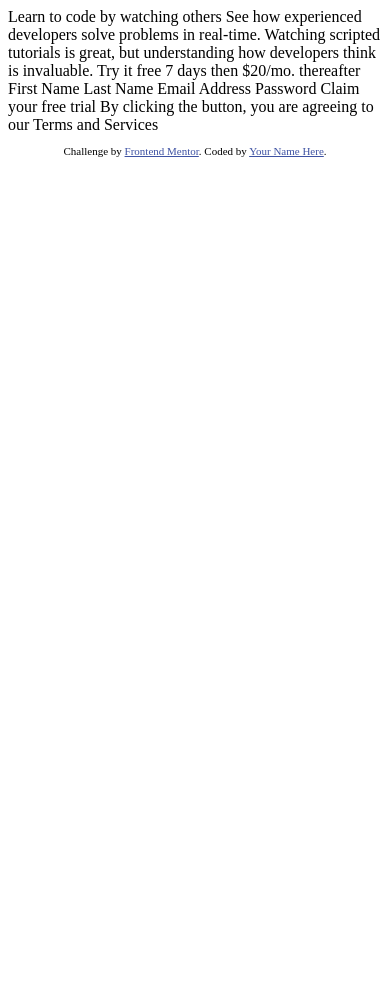
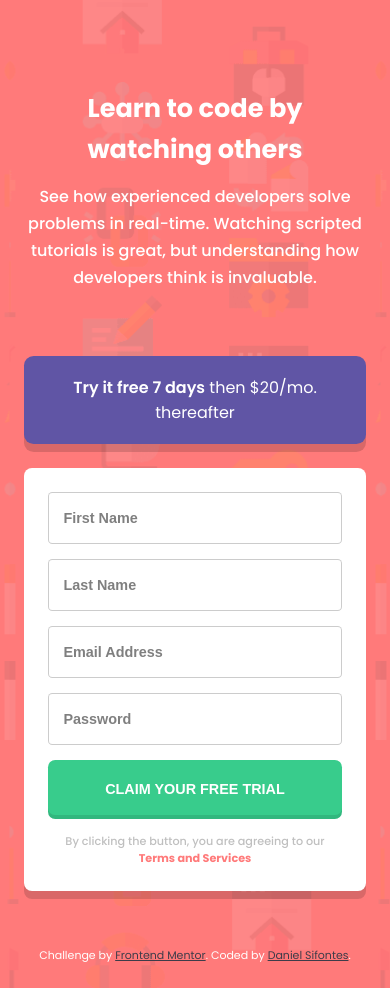
Before and after one commit to DanielSftns/FrontendMentorChallange-Sign_up_form, a plain HTML site: page index.html in a window 390 px wide. Before the commit the page ends 844 px from the top, so only its background shows below. Drawn offline with Linux system fonts and the light colour scheme.

Commit message:
mobile version

```diff
--- /dev/null
+++ b/css/styles.css
@@ -0,0 +1,181 @@
+:root{
+	--Poppins: 'Poppins', sans-serif;
+	--Red: hsl(0, 100%, 74%);
+	--Green: hsl(154, 59%, 51%);
+	--Blue: hsl(248, 32%, 49%);
+	--DarkBlue: hsl(249, 10%, 26%);
+	--GrayishBlue: hsl(246, 25%, 77%);
+}
+
+*{
+	margin: 0;
+	padding: 0;
+	box-sizing: border-box;
+}
+
+body{
+	font-size: 16px;
+	font-family: var(--Poppins);
+	background-image: url('../images/bg-intro-mobile.png');
+	background-position: top;
+	background-repeat: repeat;
+	background-size: contain;
+	background-color: var(--Red);
+	padding: 1.5em;
+	display: grid;
+	grid-template-columns: 1fr;
+	grid-template-rows: auto;
+	grid-gap: 1.5em;
+}
+
+.hero{
+	padding-top: 4em;
+	text-align: center;
+	color: white;
+	/*display: none;*/
+}
+
+.hero__title{
+	font-weight: 700;
+	font-size: 1.6em;
+	line-height: 1.6em;
+	width: 80%;
+	margin: 0 auto;
+	margin-bottom: 0.5em;
+}
+
+.hero__copy{
+	font-weight: 500;
+	line-height: 1.7em;
+	margin-bottom: 4em;
+}
+
+.hero__info{
+	background-color: var(--Blue);
+	padding: 1.2em 3em;
+	border-radius: .6em;
+	box-shadow: 0px 8px 0 0 rgba(0,0,0,.15);
+}
+
+.hero__info span{
+	font-weight: 600;
+}
+
+.form{
+	width: 100%;
+	background-color: white;
+	padding: 1.5em;
+	border-radius: .5em;
+	box-shadow: 0px 8px 0 0 rgba(0,0,0,.15);
+	margin-bottom: 2em;
+}
+
+.form .form-control{
+	outline: none;
+	border: none;
+}
+
+.form .form-control{
+	width: 100%;
+	border: 1px solid rgba(0,0,0,0.2);
+	border-radius: .3em;
+	margin-bottom: 1em;
+	padding: 1.2em 1em;
+	position: relative;
+}
+
+.form .form-control:focus{
+	border: 1px solid rgba(0,0,0,0.5);
+}
+
+.form .form-group{
+	position: relative;
+}
+
+.form .form-group::after{
+	content: "";
+	position: absolute;
+	right: 1em;
+	top: 1em;
+	width: 1.2em;
+	height: 1.2em;
+	width: 20px;
+	height: 20px;
+	display: block;
+	background-image: url('../images/icon-error.svg');
+	background-size: contain;
+	opacity: 0;
+	/*border: 1px solid red;*/
+}
+
+.form .form-control,
+.form .form-control::placeholder{
+	color: rgba(0,0,0,.5);
+	font-weight: 700;
+	font-size: .9em;
+}
+
+.form .form-control::placeholder{
+	font-size: 1em;
+}
+
+.form .form-error-message{
+	position: absolute;
+	right: .5em;
+	top: calc(100% - 1.4em);
+	font-size: .65em;
+	font-weight: 600;
+	color: var(--Red);
+	opacity: 0;
+}
+
+.form .form-group.error .form-error-message{
+	opacity: 1;
+}
+.form .form-group.error::after{
+	content: "";
+	opacity: 1;
+}
+
+.form .form-button{
+	width: 100%;
+	text-transform: uppercase;
+	font-weight: 700;
+	font-size: .9em;
+	color: white;
+	background-color: var(--Green);
+	border: none;
+	border-radius: .5em;
+	outline: none;
+	padding: 1.5em;
+	text-align: center;
+	box-shadow: inset 0 -4px 0 0 rgba(0,0,0,.1);
+	margin-bottom: 1em;
+}
+
+.form .form-info{
+	color: rgba(0,0,0,.25);
+	font-weight: 500;
+	font-size: .7em;
+	text-align: center;
+	width: 90%;
+	margin: 0 auto;
+
+}
+
+.form .form-info-link{
+	text-decoration: none;
+	color: var(--Red);
+	font-weight: 700;
+}
+
+
+footer .attribution {
+	font-size: 11px;
+	text-align: center;
+	color: white
+}
+
+footer .attribution a {
+	color: var(--DarkBlue)
+}
--- a/index.html
+++ b/index.html
@@ -1,42 +1,72 @@
 <!DOCTYPE html>
-<html lang="en">
+<html lang="es">
 <head>
   <meta charset="UTF-8">
   <meta name="viewport" content="width=device-width, initial-scale=1.0"> <!-- displays site properly based on user's device -->
-
+  <link href="https://fonts.googleapis.com/css2?family=Poppins:wght@400;500;600;700&display=swap" rel="stylesheet">
   <link rel="icon" type="image/png" sizes="32x32" href="./images/favicon-32x32.png">
+  <link rel="stylesheet" href="css/styles.css">
 
   <title>Frontend Mentor | Intro component with sign up form</title>
 
   <!-- Feel free to remove these styles or customise in your own stylesheet 👍 -->
-  <style>
-    .attribution { font-size: 11px; text-align: center; }
-    .attribution a { color: hsl(228, 45%, 44%); }
-  </style>
 </head>
 <body>
 
-  Learn to code by watching others
+  <div class="hero">
+    <h1 class="hero__title">Learn to code by watching others</h1>
 
-  See how experienced developers solve problems in real-time. Watching scripted tutorials is great,
-  but understanding how developers think is invaluable.
+    <p class="hero__copy">
+      See how experienced developers solve problems in real-time. Watching scripted tutorials is great,
+      but understanding how developers think is invaluable.
+    </p>
 
-  Try it free 7 days then $20/mo. thereafter
+    <div class="hero__info">
+      <p><span>Try it free 7 days</span> then $20/mo. thereafter</p>
+    </div>
 
-  First Name
-  Last Name
-  Email Address
-  Password
+  </div>
 
-  Claim your free trial
+  <div class="form">
+    <form>
+      <div class="form-group">
+        <input autocomplete="off" type="text" class="form-control" id="name" placeholder="First Name">
+        <p class="form-error-message" id="messageName">First Name cannot be empty</p>
+      </div>
 
-  By clicking the button, you are agreeing to our Terms and Services
+      <div class="form-group">
+        <input autocomplete="off" type="text" class="form-control" id="lastName" placeholder="Last Name">
+        <p class="form-error-message" id="messageLastName">Last Name cannot be empty</p>
+      </div>
+
+      <div class="form-group">
+        <input autocomplete="off" type="email" class="form-control" id="email" placeholder="Email Address">
+        <p class="form-error-message" id="messageEmail">Looks like this a not an email</p>
+      </div>
+
+      <div class="form-group">
+        <input autocomplete="off" type="password" class="form-control" id="password" placeholder="Password">
+        <p class="form-error-message" id="messagePassword">Password cannot be empty</p>
+      </div>
+
+      <input type="submit" class="form-button" value="Claim your free trial">
+
+      <p class="form-info">By clicking the button, you are agreeing to our <a href="#" class="form-info-link">Terms and Services</a></p>
+    </form>
+  </div>
+
+
+
+
+
 
   <footer>
     <p class="attribution">
       Challenge by <a href="https://www.frontendmentor.io?ref=challenge" target="_blank">Frontend Mentor</a>.
-      Coded by <a href="#">Your Name Here</a>.
+      Coded by <a href="https://github.com/DanielSftns/">Daniel Sifontes</a>.
     </p>
   </footer>
+  <script src="js/app.js"></script>
+  <script>document.write('<script src="http://' + (location.host || 'localhost').split(':')[0] + ':35729/livereload.js?snipver=1"></' + 'script>')</script>
 </body>
 </html>
--- /dev/null
+++ b/js/app.js
@@ -0,0 +1,78 @@
+const form = document.querySelector('.form')
+const name = form.querySelector('#name')
+const lastName = form.querySelector('#lastName')
+const email = form.querySelector('#email')
+const password = form.querySelector('#password')
+const button = form.querySelector('.form-button')
+const regexExpression = /^\w+([\.-]?\w+)*@\w+([\.-]?\w+)*(\.\w{2,3})+$/
+
+
+button.addEventListener('click', (e)=>{
+	e.preventDefault()
+	validateName()
+	validateLastName()
+	validateEmail()
+	validatePassword()
+})
+
+
+form.querySelectorAll('.form-control').forEach(input =>{
+	input.addEventListener('blur',()=>{
+		validateInput(input.id)
+	})
+	input.addEventListener('keyup', ()=>{
+		if(input.parentNode.classList.contains('error')){
+			validateInput(input.id)
+		}
+	})
+})
+
+function validateInput(inputID){
+	console.log(inputID)
+	switch(inputID){
+		case 'name':
+			validateName()
+		break;
+		case 'lastName':
+			validateLastName()
+		break;
+		case 'email':
+			validateEmail()
+		break;
+		case 'password':
+			validatePassword()
+		break;
+	}
+}
+
+function validateName(){
+	if(!name.value || name.value.length<3){
+		name.parentNode.classList.add('error')
+	}else{
+		name.parentNode.classList.remove('error')
+	}
+}
+
+function validateLastName(){
+	if(!lastName.value || lastName.value.length<3){
+		lastName.parentNode.classList.add('error')
+	}else{
+		lastName.parentNode.classList.remove('error')
+	}
+}
+
+function validatePassword(){
+	if(!password.value || password.value.length<6){
+		password.parentNode.classList.add('error')
+	}else{
+		password.parentNode.classList.remove('error')
+	}
+}
+
+function validateEmail(){
+	if(!regexExpression.test(email.value)){
+		email.parentNode.classList.add('error')
+	}else{
+		email.parentNode.classList.remove('error')
+	}
+}
```
